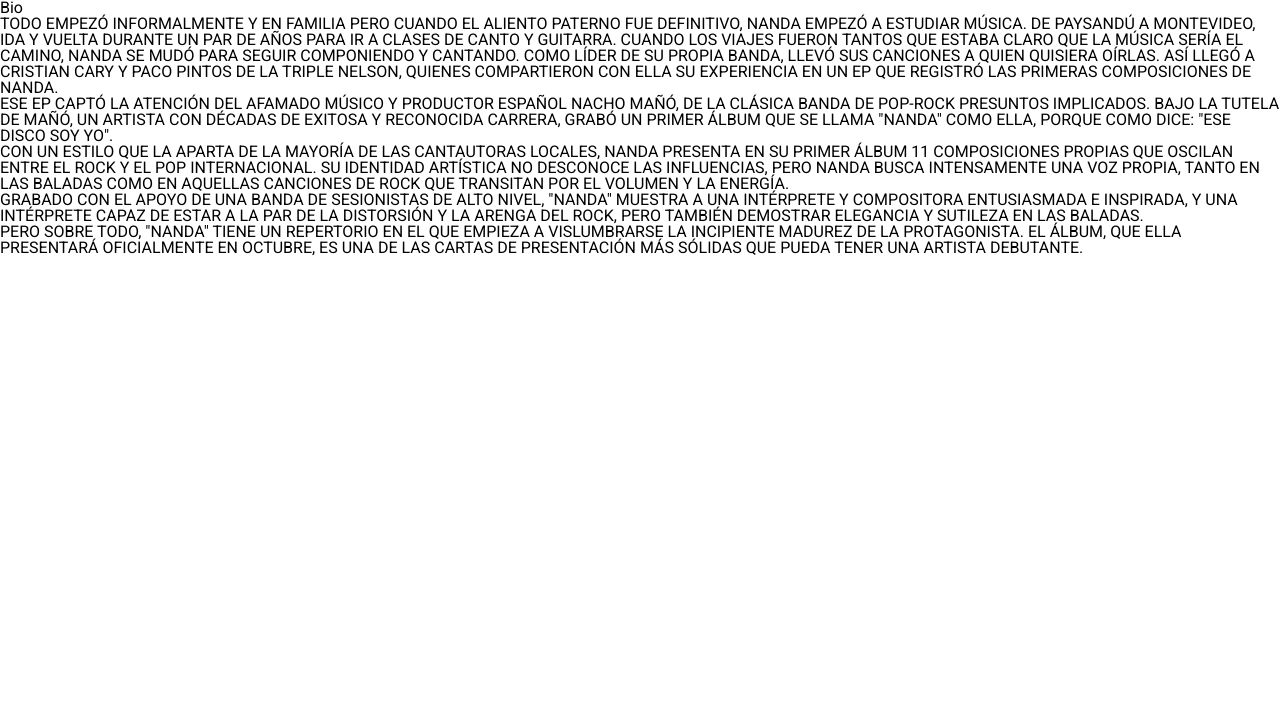
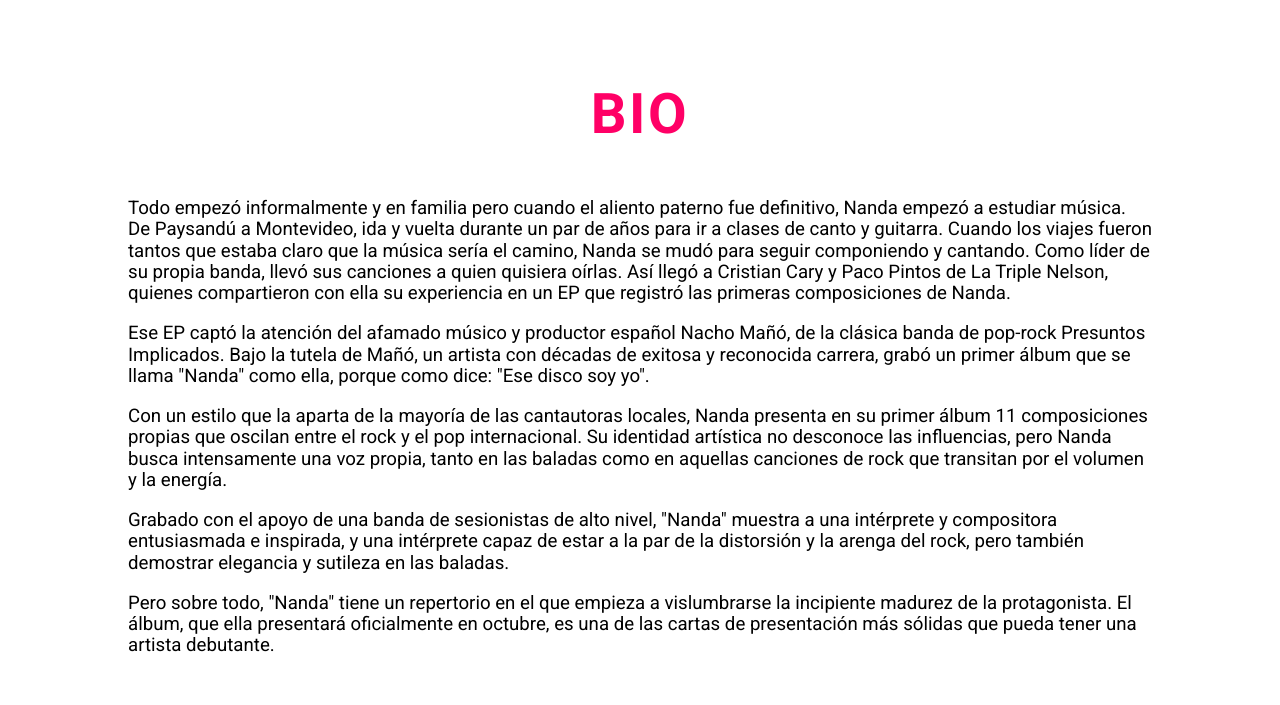
Before and after one commit to antonellaclavero/nanda-site, a Jekyll site: the page built from index.html, in a window 1280 px wide. Shown: the part 900-1605 px from the top of the page. Built offline with Jekyll 4.4.1, drawn with Linux system fonts in a browser that asks for light colours; before the commit the page ends 1157 px from its top, so only the background shows below that.

```diff
--- a/css/main.css
+++ b/css/main.css
@@ -11,6 +11,16 @@
 }
 a {
     text-decoration: none;
+}
+section h1 {
+    text-transform: uppercase;
+    text-align: center;
+    font-size: 42pt;
+    line-height: 42pt;
+    letter-spacing: 2pt;
+    margin: 1em 0;
+    color: #FF0066;
+    font-weight: 700;
 }
 
 /*nav*/
@@ -31,7 +41,9 @@
     font-size: 14pt;
     line-height: 14pt;
 }
+
 /*home*/
+
 header.intro-holder {
     background: url(../images/background-header.jpg) top center no-repeat;
     background-size: cover;
@@ -66,3 +78,15 @@
     letter-spacing: 0.5px;
     font-weight: 300;
 }
+
+/*section bio*/
+
+section.about {
+    padding: 30px 10%;
+}
+section.about p {
+    text-transform: none;
+    font-size: 14pt;
+    line-height: 16pt;
+    margin: 1em 0;
+}
```
Also changed, not shown: images/nanda-1.jpg (added), images/nanda-10.jpg (added), images/nanda-11.jpg (added), images/nanda-12.jpg (added), images/nanda-2.jpg (added), images/nanda-3.jpg (added), images/nanda-4.jpg (added), images/nanda-6.jpg (added), images/nanda-7.jpg (added), images/nanda-8.jpg (added), images/nanda-9.jpg (added), 1 other file.
